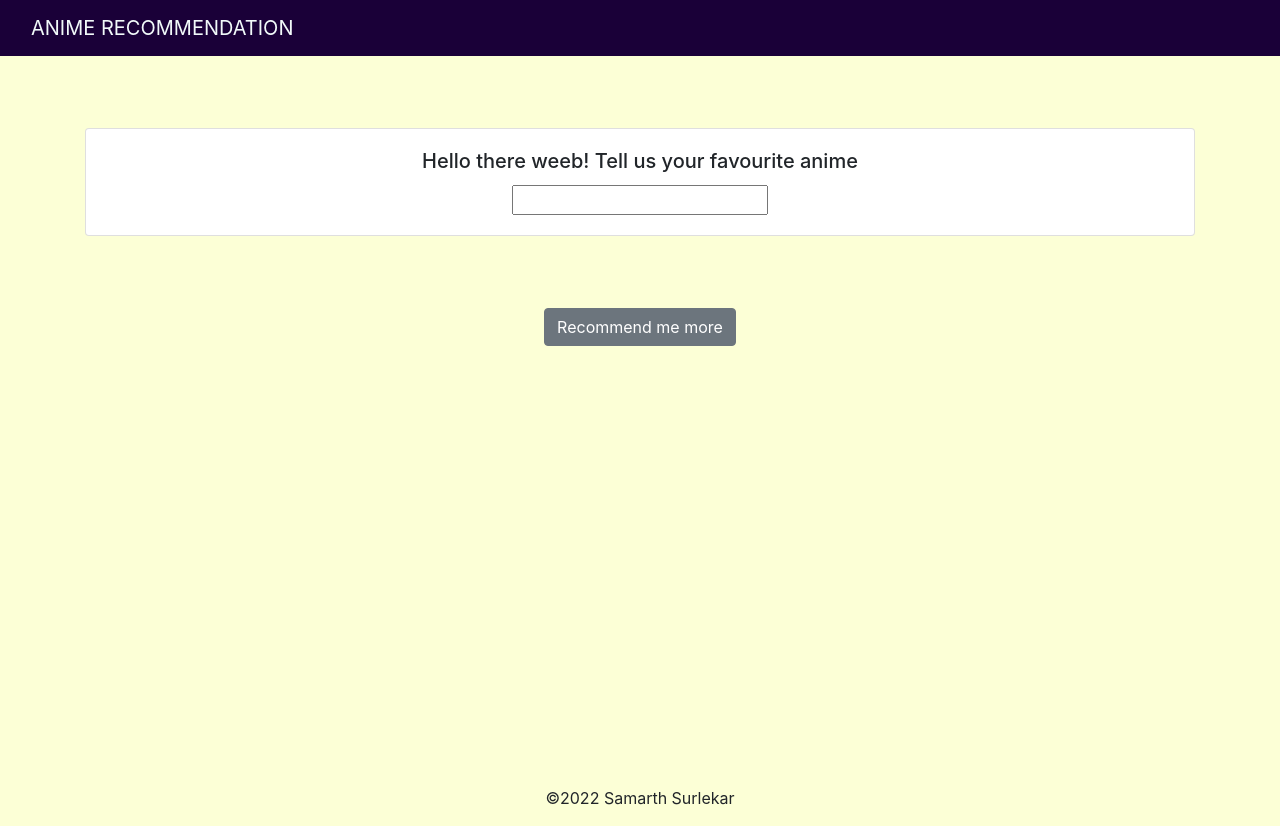
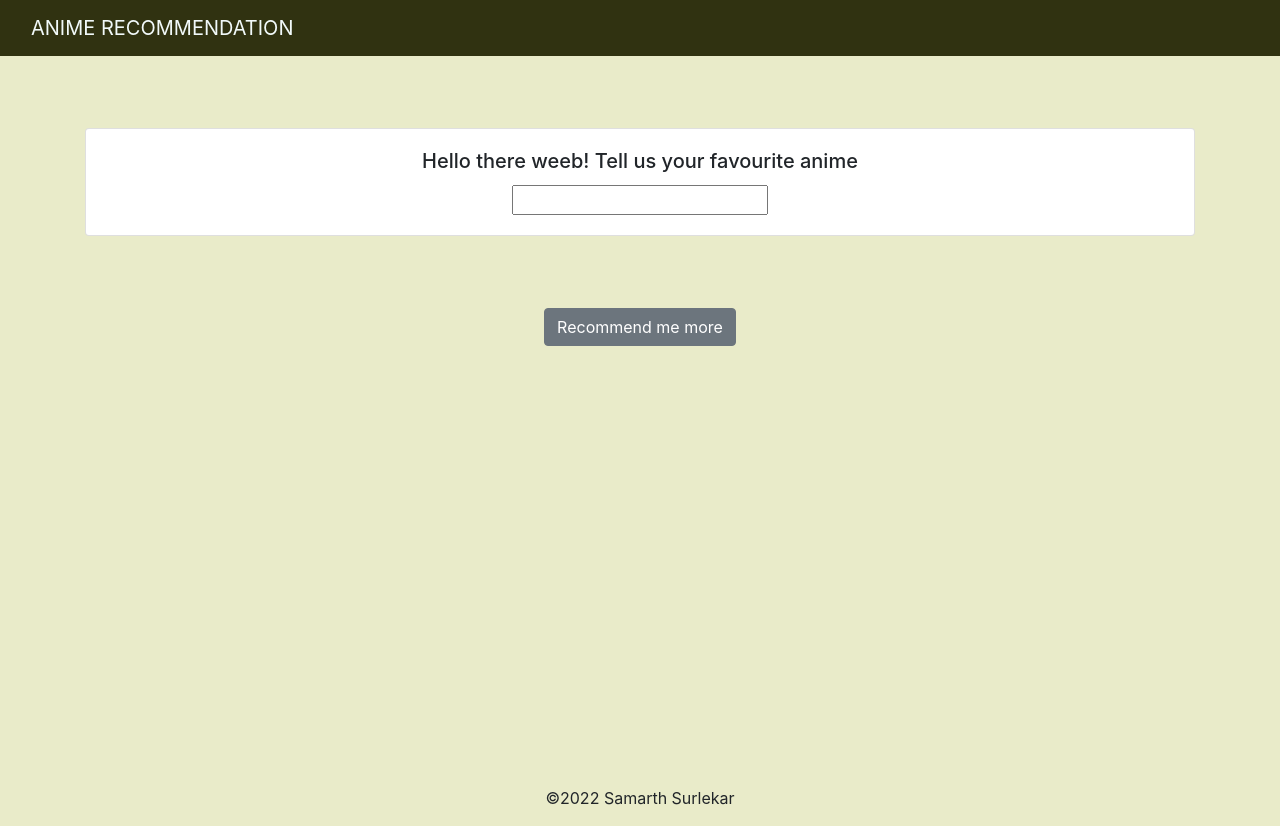
Before and after one commit to so-samarth/anime-recommendation, a Flask app: page / in a window 1280 px wide. Run offline with Flask 2, Linux system fonts and the light colour scheme; some libraries are stand-ins or nearby versions.

Commit message:
Update styles.css

```diff
--- a/static/css/styles.css
+++ b/static/css/styles.css
@@ -1,10 +1,10 @@
 body {
-    background-color: #fcffd6;
+    background-color: #e9ebc9;
     text-align: center;
 }
 
 .navbar {
-    background-color: #1a0038;
+    background-color: #303211;
     text-align: center;
 }
 
```
